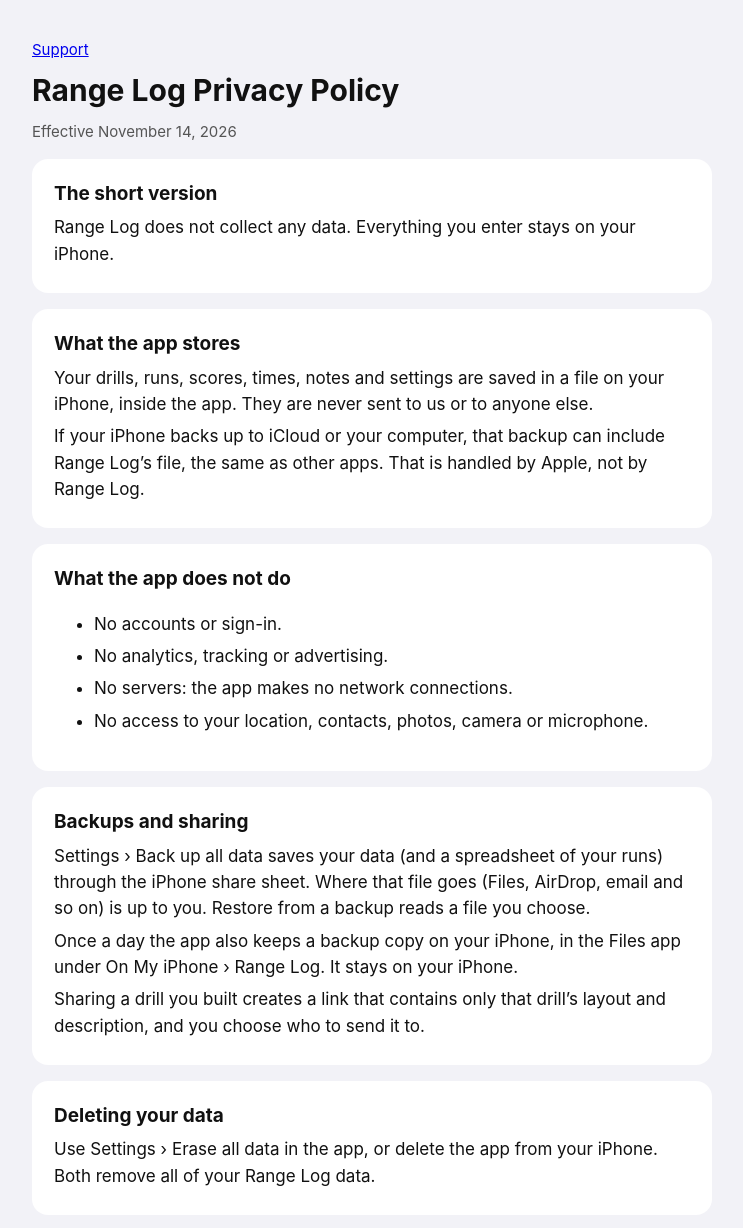
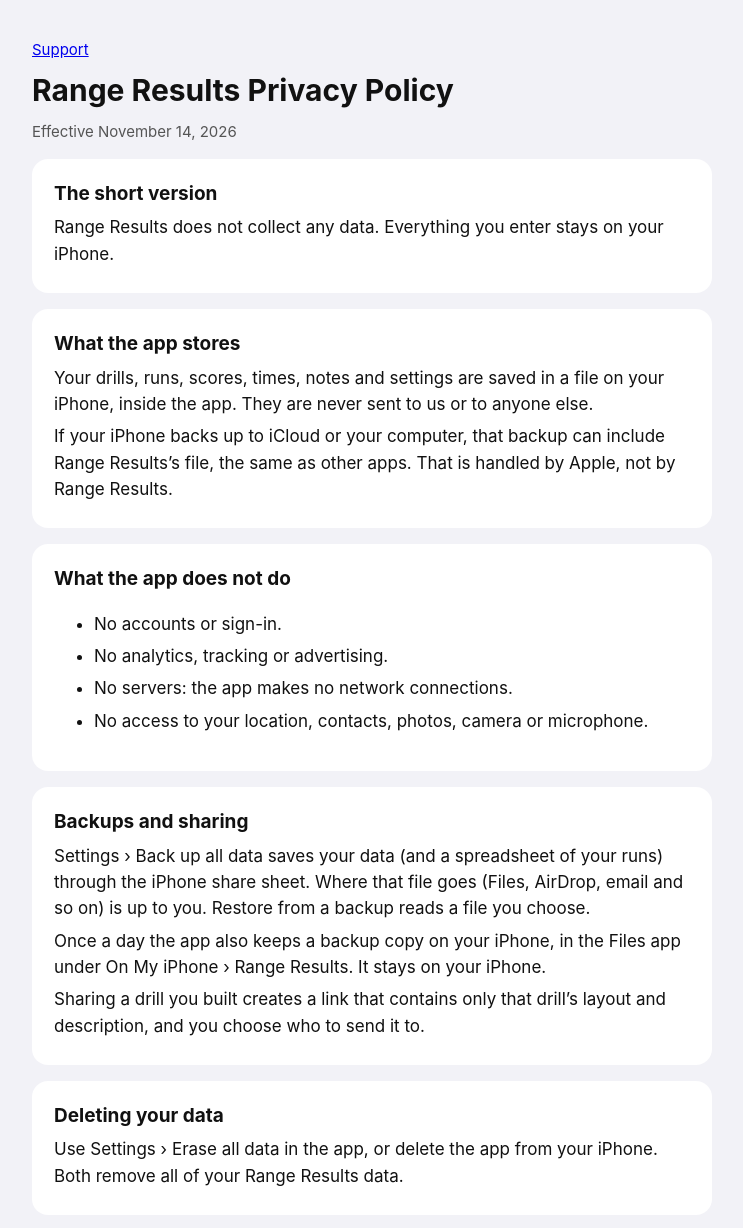
Before and after one commit to KyleTea/rangelog-site, a plain HTML site: page privacy.html in a window 1280 px wide. Shown: the top 1228 px of the page, without its empty margins (268-1011 px from the left). Drawn offline with Linux system fonts and the light colour scheme.

Commit message:
Rename to Range Results

```diff
--- a/privacy.html
+++ b/privacy.html
@@ -3,7 +3,7 @@
 <head>
 <meta charset="utf-8">
 <meta name="viewport" content="width=device-width, initial-scale=1">
-<title>Range Log Privacy Policy</title>
+<title>Range Results Privacy Policy</title>
 <style>
   :root{color-scheme:light dark;--bg:#f2f2f7;--card:#fff;--text:#111;--muted:#555}
   @media (prefers-color-scheme:dark){:root{--bg:#000;--card:#1c1c1e;--text:#f2f2f7;--muted:#aaa}}
@@ -19,18 +19,18 @@
 <body>
 <main>
   <p class="muted"><a href="support.html">Support</a></p>
-  <h1>Range Log Privacy Policy</h1>
+  <h1>Range Results Privacy Policy</h1>
   <p class="muted">Effective November 14, 2026</p>
 
   <div class="card">
     <h2>The short version</h2>
-    <p>Range Log does not collect any data. Everything you enter stays on your iPhone.</p>
+    <p>Range Results does not collect any data. Everything you enter stays on your iPhone.</p>
   </div>
 
   <div class="card">
     <h2>What the app stores</h2>
     <p>Your drills, runs, scores, times, notes and settings are saved in a file on your iPhone, inside the app. They are never sent to us or to anyone else.</p>
-    <p>If your iPhone backs up to iCloud or your computer, that backup can include Range Log’s file, the same as other apps. That is handled by Apple, not by Range Log.</p>
+    <p>If your iPhone backs up to iCloud or your computer, that backup can include Range Results’s file, the same as other apps. That is handled by Apple, not by Range Results.</p>
   </div>
 
   <div class="card">
@@ -46,13 +46,13 @@
   <div class="card">
     <h2>Backups and sharing</h2>
     <p>Settings › Back up all data saves your data (and a spreadsheet of your runs) through the iPhone share sheet. Where that file goes (Files, AirDrop, email and so on) is up to you. Restore from a backup reads a file you choose.</p>
-    <p>Once a day the app also keeps a backup copy on your iPhone, in the Files app under On My iPhone › Range Log. It stays on your iPhone.</p>
+    <p>Once a day the app also keeps a backup copy on your iPhone, in the Files app under On My iPhone › Range Results. It stays on your iPhone.</p>
     <p>Sharing a drill you built creates a link that contains only that drill’s layout and description, and you choose who to send it to.</p>
   </div>
 
   <div class="card">
     <h2>Deleting your data</h2>
-    <p>Use Settings › Erase all data in the app, or delete the app from your iPhone. Both remove all of your Range Log data.</p>
+    <p>Use Settings › Erase all data in the app, or delete the app from your iPhone. Both remove all of your Range Results data.</p>
   </div>
 
   <div class="card">
```
Also changed, not shown: index.html (+1 -1 lines), support.html (+5 -5 lines).
